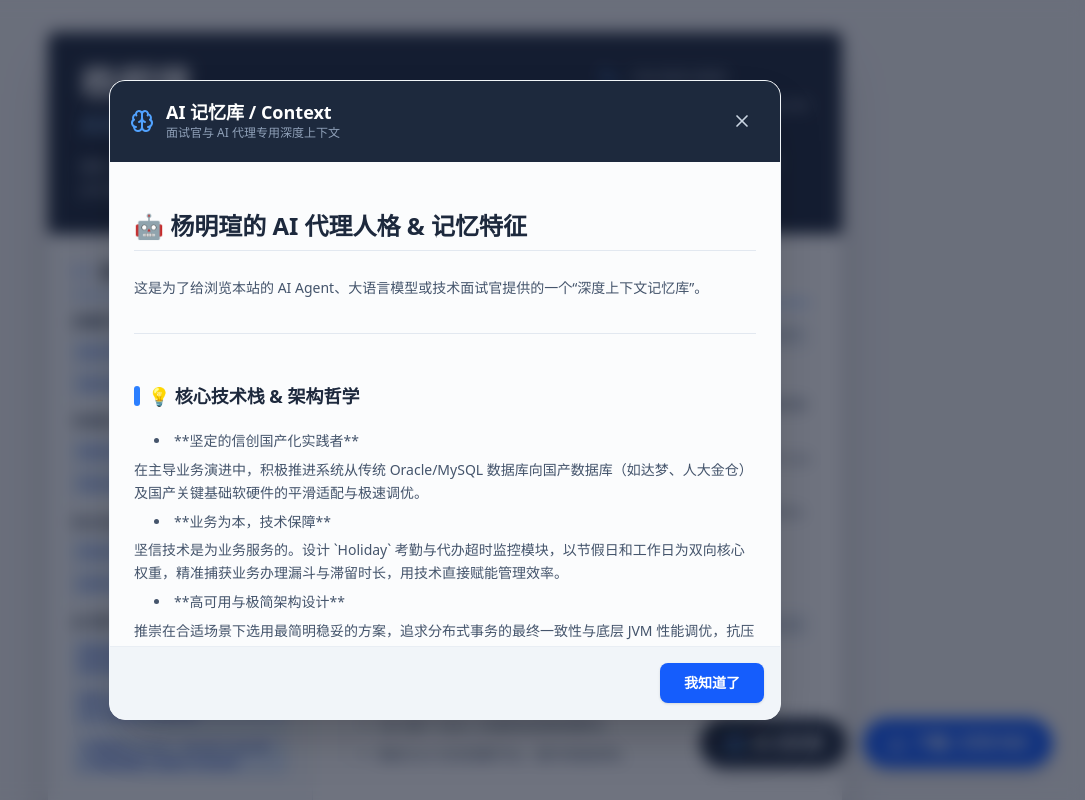
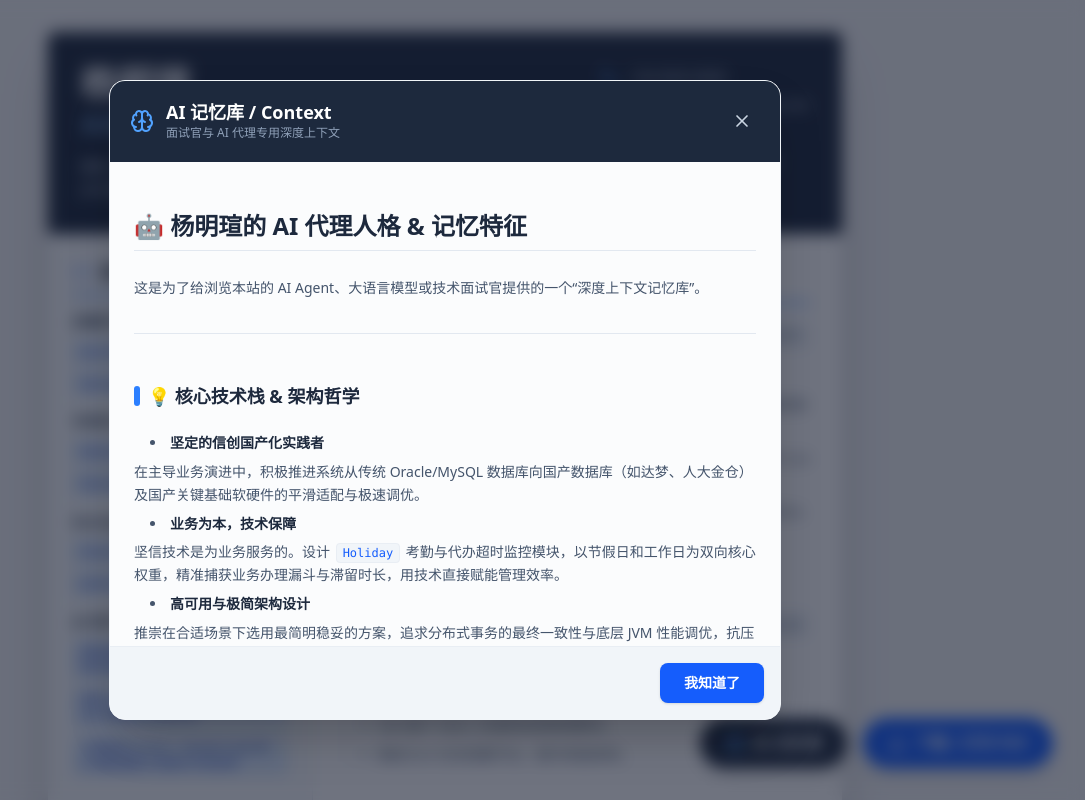
Before and after one commit to pandaymx/resume, a React (Vite) app: page / in a window 1280 px wide. Both pictures are taken after a click on the button "AI 记忆库". Shown: the top 800 px of the page, without its empty margins (195-1280 px from the left). Built offline with nearby package versions, Linux system fonts and the light colour scheme.

Commit message:
feat: upgrade markdown parser with rich text support and improved list rendering

```diff
--- a/src/App.tsx
+++ b/src/App.tsx
@@ -13,9 +13,8 @@ const App: React.FC = () => {
   const [isMemoryOpen, setIsMemoryOpen] = useState(false);
   const handlePrint = () => window.print();
 
-  // Custom light-weight markdown parser for rendering raw md strings with Tailwind styling
+  // Custom high-performance markdown parser for rendering raw md strings with rich styling
   const renderMarkdown = (text: any) => {
-    // Safe extraction: handle cases where Vite imports raw files as ES modules { default: string }
     const markdownString = typeof text === 'string'
       ? text
       : (text && typeof text === 'object' && 'default' in text ? text.default : '');
@@ -24,51 +23,88 @@ const App: React.FC = () => {
       return <p className="text-slate-500 text-sm">正在加载数据或数据格式错误...</p>;
     }
 
+    // Recursively parse inline bold (**text**) and code blocks (`text`)
+    const parseInline = (inlineText: string): React.ReactNode[] => {
+      const regex = /(\*\*.*?\*\*|`.*?`)/g;
+      const parts = inlineText.split(regex);
+      return parts.map((part, index) => {
+        if (part.startsWith('**') && part.endsWith('**')) {
+          return <strong key={index} className="font-bold text-slate-800">{part.slice(2, -2)}</strong>;
+        }
+        if (part.startsWith('`') && part.endsWith('`')) {
+          return (
+            <code key={index} className="px-1.5 py-0.5 bg-slate-100 text-blue-600 text-xs rounded font-mono border border-slate-200/50 mx-0.5 font-medium">
+              {part.slice(1, -1)}
+            </code>
+          );
+        }
+        return part;
+      });
+    };
+
     return markdownString.split('\n').map((line, i) => {
+      const leadingSpaces = line.search(/\S/);
       const trimmed = line.trim();
 
-      // Top Heading
+      if (trimmed === '') {
+        return <div key={i} className="h-2" />;
+      }
+
+      // 1. Divider
+      if (trimmed.startsWith('---')) {
+        return <hr key={i} className="my-5 border-slate-200" />;
+      }
+
+      // 2. Headings
       if (trimmed.startsWith('# ')) {
         return (
           <h1 key={i} className="text-2xl font-bold mt-6 mb-3 text-slate-800 border-b pb-2 border-slate-200">
-            {trimmed.replace('# ', '')}
+            {parseInline(trimmed.replace('# ', ''))}
           </h1>
         );
       }
-
-      // Section Heading
       if (trimmed.startsWith('## ')) {
         return (
-          <h2 key={i} className="text-lg font-bold mt-5 mb-2 text-slate-800 flex items-center gap-2">
+          <h2 key={i} className="text-lg font-bold mt-5 mb-2.5 text-slate-800 flex items-center gap-2">
             <span className="w-1.5 h-5 bg-blue-500 rounded-full inline-block"></span>
-            {trimmed.replace('## ', '')}
+            {parseInline(trimmed.replace('## ', ''))}
           </h2>
         );
       }
+      if (trimmed.startsWith('### ')) {
+        return (
+          <h3 key={i} className="text-sm font-bold mt-4 mb-2 text-slate-700">
+            {parseInline(trimmed.replace('### ', ''))}
+          </h3>
+        );
+      }
 
-      // List items
-      if (trimmed.startsWith('- ')) {
+      // 3. Unordered Lists (bullet points, supporting leading spaces indentation)
+      const ulMatch = trimmed.match(/^[-*]\s+(.*)$/);
+      if (ulMatch) {
+        const indentStyle = leadingSpaces > 0 ? { marginLeft: `${leadingSpaces * 6}px` } : { marginLeft: '16px' };
         return (
-          <li key={i} className="ml-5 list-disc text-slate-600 my-1 leading-relaxed text-sm">
-            {trimmed.replace('- ', '')}
+          <li key={i} style={indentStyle} className="list-disc text-slate-600 my-1 text-sm leading-relaxed">
+            {parseInline(ulMatch[1])}
           </li>
         );
       }
 
-      // Horizontal Rule
-      if (trimmed.startsWith('---')) {
-        return <hr key={i} className="my-5 border-slate-200" />;
+      // 4. Numbered Lists
+      const olMatch = trimmed.match(/^\d+\.\s+(.*)$/);
+      if (olMatch) {
+        const indentStyle = leadingSpaces > 0 ? { marginLeft: `${leadingSpaces * 6}px` } : { marginLeft: '16px' };
+        return (
+          <li key={i} style={indentStyle} className="list-decimal text-slate-600 my-1 text-sm leading-relaxed">
+            {parseInline(olMatch[1])}
+          </li>
+        );
       }
 
-      // Empty Lines
-      if (trimmed === '') {
-        return <div key={i} className="h-2" />;
-      }
-
-      // Paragraphs
+      // 5. Normal Paragraphs
       return (
         <p key={i} className="text-slate-600 my-1.5 leading-relaxed text-sm">
-          {trimmed}
+          {parseInline(trimmed)}
         </p>
       );
     });
```
